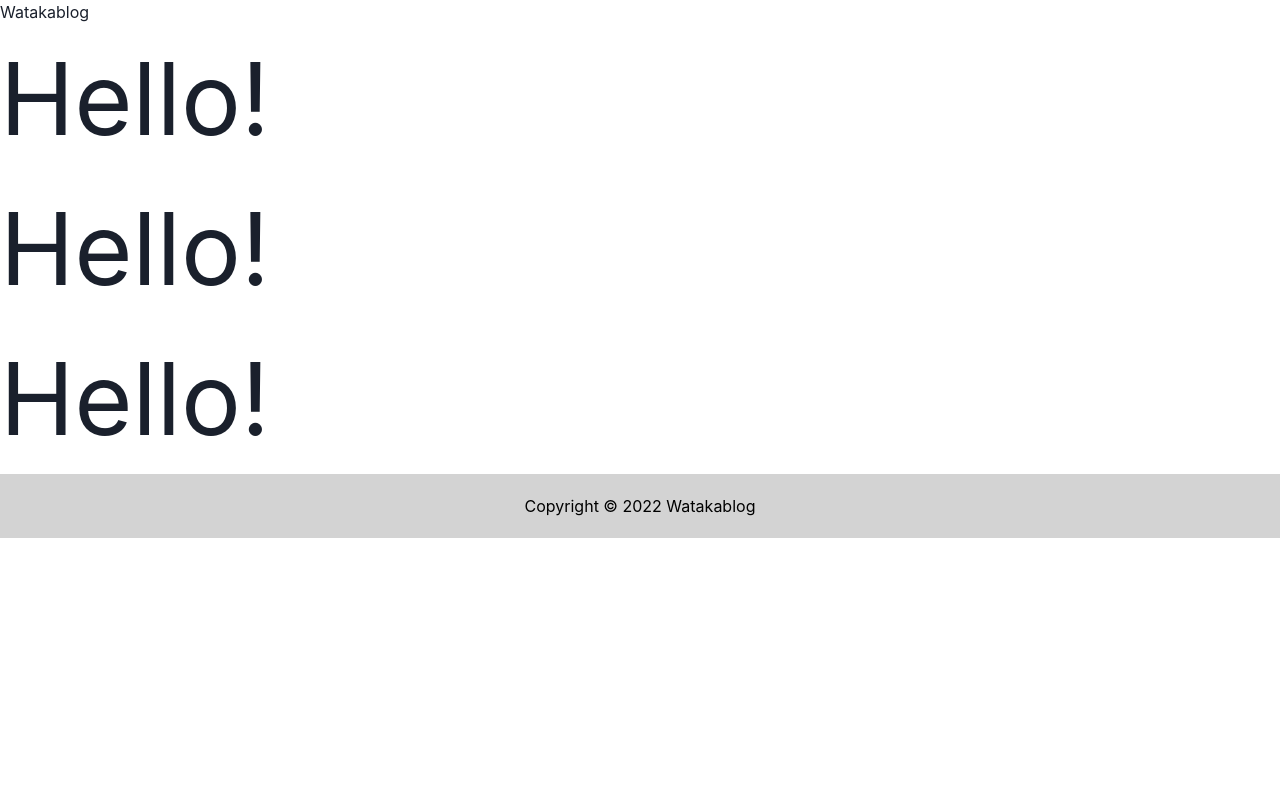
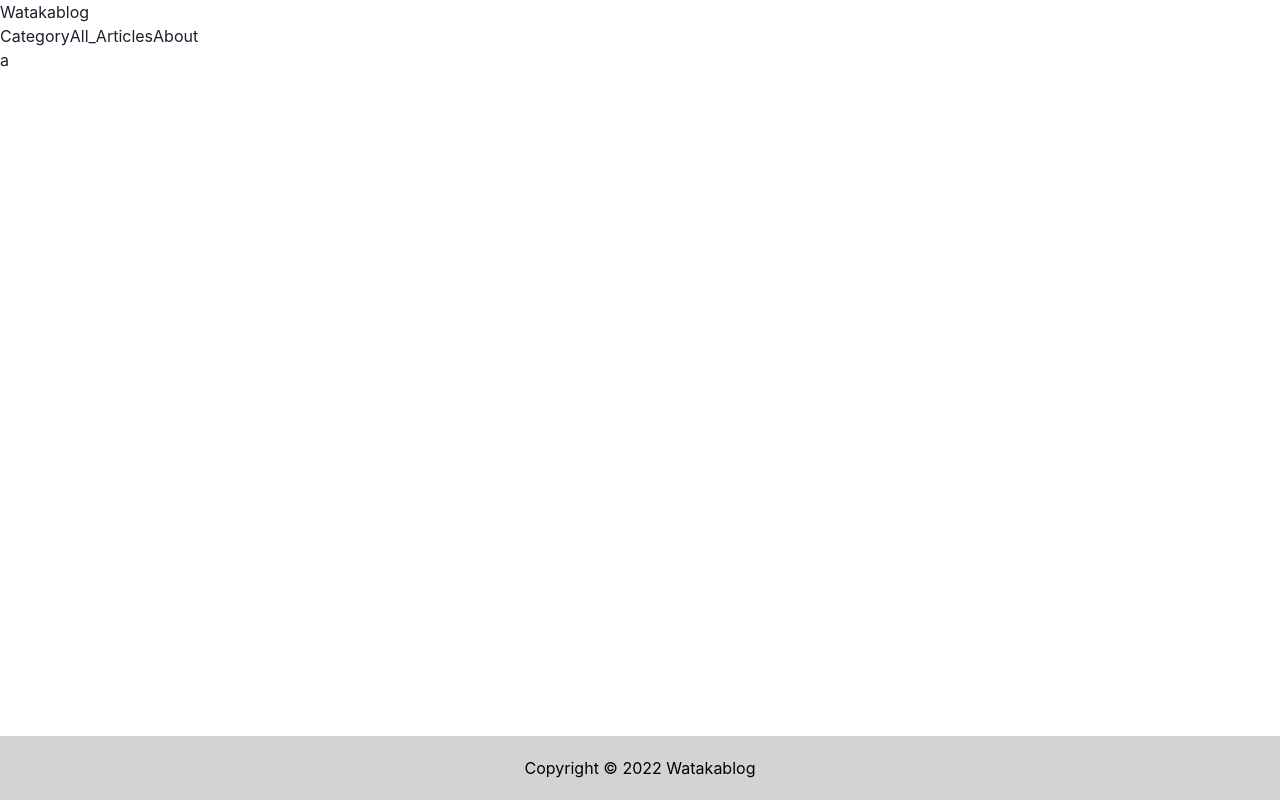
Before and after one commit to takahiro2007/wataka-blog, a Next.js app: page / in a window 1280 px wide. Built offline with nearby package versions, Linux system fonts and the light colour scheme.

Commit message:
change footer css

```diff
--- a/src/components/footer.tsx
+++ b/src/components/footer.tsx
@@ -9,6 +9,7 @@ const Footer = () => {
 };
 
 const footerStyle = css`
+  margin-top: auto;
   background: lightgray;
   text-align: center;
   padding: 20px 0px;
--- a/src/components/header.tsx
+++ b/src/components/header.tsx
@@ -1,9 +1,16 @@
 import { css } from "@emotion/react";
+import { useRouter } from "next/router";
 
 const Header = () => {
+  const router = useRouter()
   return (
     <div>
       <p>Watakablog</p>
+      <div>
+        <button onClick={() => router.push("/")}>Category</button>
+        <button onClick={() => router.push("/")}>All_Articles</button>
+        <button onClick={() => router.push("/")}>About</button>
+      </div>
     </div>
   );
 };
--- a/src/components/layout.tsx
+++ b/src/components/layout.tsx
@@ -1,4 +1,4 @@
-import { FormControl } from "@chakra-ui/react"
+import { css } from "@emotion/react";
 import Footer from "./footer";
 import Header from "./header";
 import type { layoutProps } from "@/types/props";
@@ -6,7 +6,7 @@ import type { layoutProps } from "@/types/props";
 
 const Layout = ({children}:layoutProps) => {
     return (
-        <div>
+        <div css={containerStyle}>
             <Header />
             {children}
             <Footer />
@@ -14,4 +14,10 @@ const Layout = ({children}:layoutProps) => {
     )
 }
 
+const containerStyle = css`
+    display: flex;
+    flex-direction: column;
+    min-height: 100vh;
+`
+
 export default Layout;
--- a/src/pages/index.tsx
+++ b/src/pages/index.tsx
@@ -4,17 +4,12 @@ import Layout from "../components/layout";
 const Home = () => {
   return (
   <Layout>
-<div css={helloStyle}>
-      <h1>Hello!</h1>
-      <h1>Hello!</h1>
-      <h1>Hello!</h1>
+<div>
+  <h1>a</h1>
     </div>
   </Layout>
   );
 };
 
-const helloStyle = css`
-  font-size: 100px;
-`;
 
 export default Home;
```
